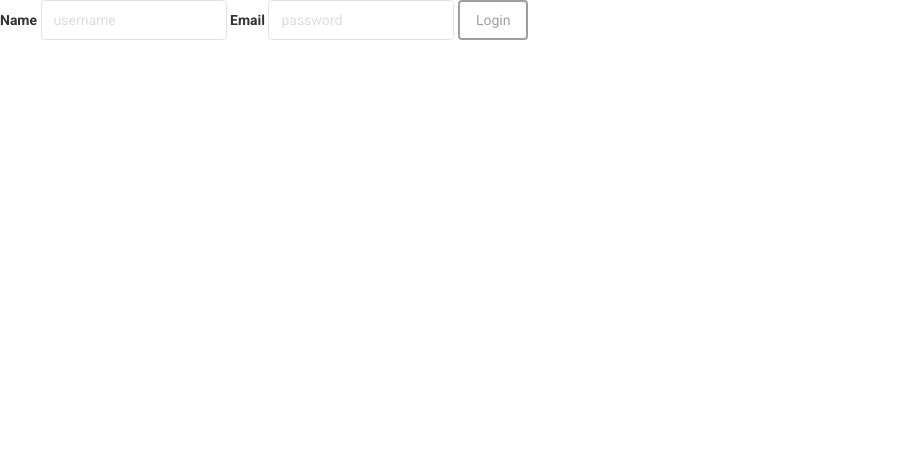
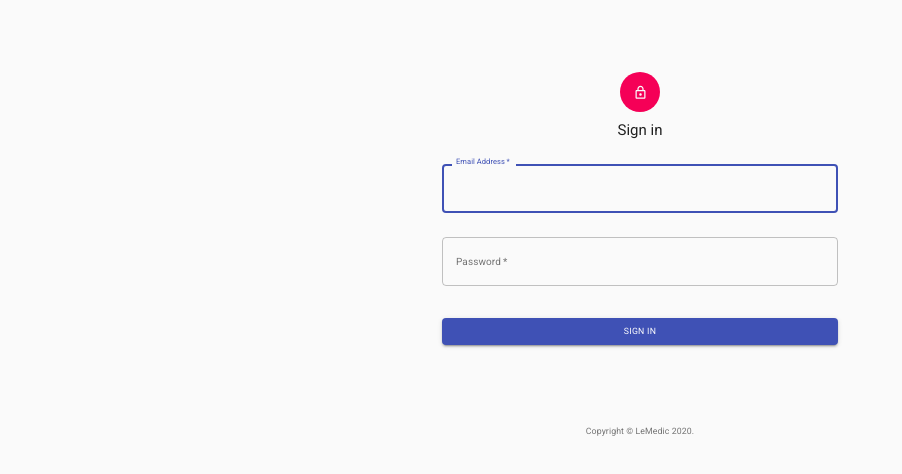
Before and after one commit to naveenperera777/LeMedic-front-extended, a React (Create React App) app: page /upgrade in a window 1280 px wide. Shown: the top 474 px of the page, without its empty margins (0-902 px from the left). Built offline with nearby package versions, Linux system fonts and the light colour scheme; what react-google-maps would draw is missing.

Commit message:
Modify login and reset UI

```diff
--- a/src/App.js
+++ b/src/App.js
@@ -33,6 +33,8 @@
             setrepassword(value);
         }
     }
+
+    console.log("pw",password,"rpw",ftpassword)
 
     async function onSubmitResetpassword(){
         const headers = {
--- a/src/views/Login/login.js
+++ b/src/views/Login/login.js
@@ -1,22 +1,102 @@
-import React, { useState, useEffect } from "react";
-import { Form,FormGroup,FormControl,ControlLabel,Button} from "react-bootstrap";
-import { BrowserRouter as Router, Switch, Route,Redirect } from "react-router-dom";
+import React from 'react';
+import Avatar from '@material-ui/core/Avatar';
+import Button from '@material-ui/core/Button';
+import CssBaseline from '@material-ui/core/CssBaseline';
+import TextField from '@material-ui/core/TextField';
+import Link from '@material-ui/core/Link';
+import Box from '@material-ui/core/Box';
+import LockOutlinedIcon from '@material-ui/icons/LockOutlined';
+import Typography from '@material-ui/core/Typography';
+import { makeStyles } from '@material-ui/core/styles';
+import Container from '@material-ui/core/Container';
 
-export default function Login(props) {
-   return (
-    <div>
-        <Form inline>
-        <FormGroup controlId="username">
-            <ControlLabel>Name</ControlLabel>{' '}
-            <FormControl type="text" placeholder="username" onChange={props.onClickHandler}/>
-        </FormGroup>{' '}
-        <FormGroup controlId="password">
-            <ControlLabel>Email</ControlLabel>{' '}
-            <FormControl type="password" placeholder="password" onChange={props.onClickHandler}/>
-        </FormGroup>{' '}
-        <Button  onClick={props.onSubmitHandler}>Login</Button>
-        </Form>
-    </div>
-
+function Copyright() {
+  return (
+    <Typography variant="body2" color="textSecondary" align="center">
+      {'Copyright © '}
+      <Link color="inherit" >
+        LeMedic
+      </Link>{' '}
+      {new Date().getFullYear()}
+      {'.'}
+    </Typography>
   );
 }
+
+const useStyles = makeStyles(theme => ({
+  paper: {
+    marginTop: theme.spacing(8),
+    display: 'flex',
+    flexDirection: 'column',
+    alignItems: 'center',
+  },
+  avatar: {
+    margin: theme.spacing(1),
+    backgroundColor: theme.palette.secondary.main,
+  },
+  form: {
+    width: '100%',
+    marginTop: theme.spacing(1),
+  },
+  submit: {
+    margin: theme.spacing(3, 0, 2),
+  },
+}));
+
+export default function SignIn(props) {
+  const classes = useStyles();
+
+  return (
+    <Container component="main" maxWidth="xs">
+      <CssBaseline />
+      <div className={classes.paper}>
+        <Avatar className={classes.avatar}>
+          <LockOutlinedIcon />
+        </Avatar>
+        <Typography component="h1" variant="h5">
+          Sign in
+        </Typography>
+        <form className={classes.form} noValidate>
+          <TextField
+            variant="outlined"
+            margin="normal"
+            required
+            fullWidth
+            id="username"
+            label="Email Address"
+            name="email"
+            autoComplete="email"
+            onChange={props.onClickHandler}
+            autoFocus
+          />
+          <TextField
+            variant="outlined"
+            margin="normal"
+            required
+            fullWidth
+            name="password"
+            label="Password"
+            type="password"
+            id="password"
+            onChange={props.onClickHandler}
+            autoComplete="current-password"
+          />
+
+        </form>
+        <Button
+            type="submit"
+            fullWidth
+            variant="contained"
+            color="primary"
+            className={classes.submit}
+            onClick={props.onSubmitHandler}
+          >
+            Sign In
+          </Button>
+      </div>
+      <Box mt={8}>
+        <Copyright />
+      </Box>
+    </Container>
+  );
+}
--- a/src/views/Login/resetPassword.js
+++ b/src/views/Login/resetPassword.js
@@ -1,22 +1,85 @@
-import React, { useState, useEffect } from "react";
-import { Form,FormGroup,FormControl,ControlLabel,Button} from "react-bootstrap";
-import { BrowserRouter as Router, Switch, Route,Redirect } from "react-router-dom";
+import React from 'react';
+import Avatar from '@material-ui/core/Avatar';
+import Button from '@material-ui/core/Button';
+import CssBaseline from '@material-ui/core/CssBaseline';
+import TextField from '@material-ui/core/TextField';
+import LockOutlinedIcon from '@material-ui/icons/LockOutlined';
+import Typography from '@material-ui/core/Typography';
+import { makeStyles } from '@material-ui/core/styles';
+import Container from '@material-ui/core/Container';
 
-export default function Login(props) {
+const useStyles = makeStyles(theme => ({
+  paper: {
+    marginTop: theme.spacing(8),
+    display: 'flex',
+    flexDirection: 'column',
+    alignItems: 'center',
+  },
+  avatar: {
+    margin: theme.spacing(1),
+    backgroundColor: theme.palette.secondary.main,
+  },
+  form: {
+    width: '100%',
+    marginTop: theme.spacing(1),
+  },
+  submit: {
+    margin: theme.spacing(3, 0, 2),
+  },
+}));
+
+export default function SignIn(props) {
+  const classes = useStyles();
+
   return (
-    <div>
-        <Form inline>
-        <FormGroup controlId="ftpassword">
-            <ControlLabel>New password</ControlLabel>{' '}
-            <FormControl type="text" placeholder="ftpassword" onChange={props.onClickHandler}/>
-        </FormGroup>{' '}
-        <FormGroup controlId="repassword">
-            <ControlLabel>Retye password</ControlLabel>{' '}
-            <FormControl type="password" placeholder="repassword" onChange={props.onClickHandler}/>
-        </FormGroup>{' '}
-        <Button  onClick={props.onSubmitHandler}>Login</Button>
-        </Form>
-    </div>
+    <Container component="main" maxWidth="xs">
+      <CssBaseline />
+      <div className={classes.paper}>
+        <Avatar className={classes.avatar}>
+          <LockOutlinedIcon />
+        </Avatar>
+        <Typography component="h1" variant="h5">
+        Please Reset your password
+        </Typography>
+        <form className={classes.form} noValidate>
+          <TextField
+            variant="outlined"
+            margin="normal"
+            required
+            fullWidth
+            id="ftpassword"
+            label="Enter Password"
+            name="ftpassword"
+            type="password"
+            autoComplete="ftpassword"
+            onChange={props.onClickHandler}
+            autoFocus
+          />
+          <TextField
+            variant="outlined"
+            margin="normal"
+            required
+            fullWidth
+            name="repassword"
+            label="Password"
+            type="password"
+            id="repassword"
+            onChange={props.onClickHandler}
+            autoComplete="current-password"
+          />
 
+        </form>
+        <Button
+            type="submit"
+            fullWidth
+            variant="contained"
+            color="primary"
+            className={classes.submit}
+            onClick={props.onSubmitHandler}
+          >
+           Reset
+          </Button>
+      </div>
+    </Container>
   );
 }
```
